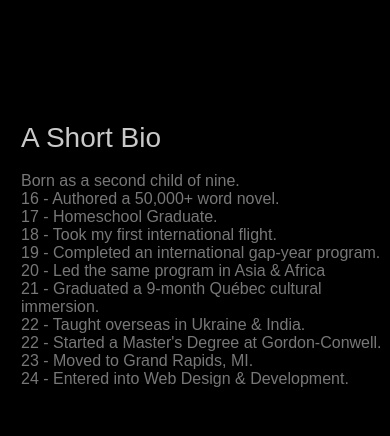
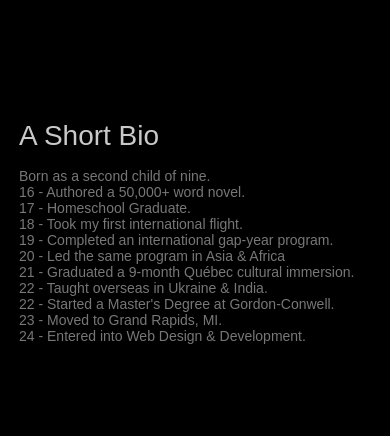
Before and after one commit to calebschilke/portfolio-repo, a plain HTML site: page index.html in a window 390 px wide. Shown: the part 379-815 px from the top of the page. Drawn offline with Linux system fonts and the light colour scheme.

Commit message:
Update style.css

```diff
--- a/style.css
+++ b/style.css
@@ -311,11 +311,10 @@ display: inline-block; /* Show it on hover */
   }
 
   .shortbio {
-      font-size: 16px; /* Adjust font size as needed */
+      font-size: 14px; /* Adjust font size as needed */
       padding: 5px; /* Reduce padding for mobile */
       margin-left: 1em; /* Adjust margin for mobile */
   }
-
   /* Adjust project section for mobile */
   .project-title {
       font-size: 48px; /* Adjust font size as needed */
```
